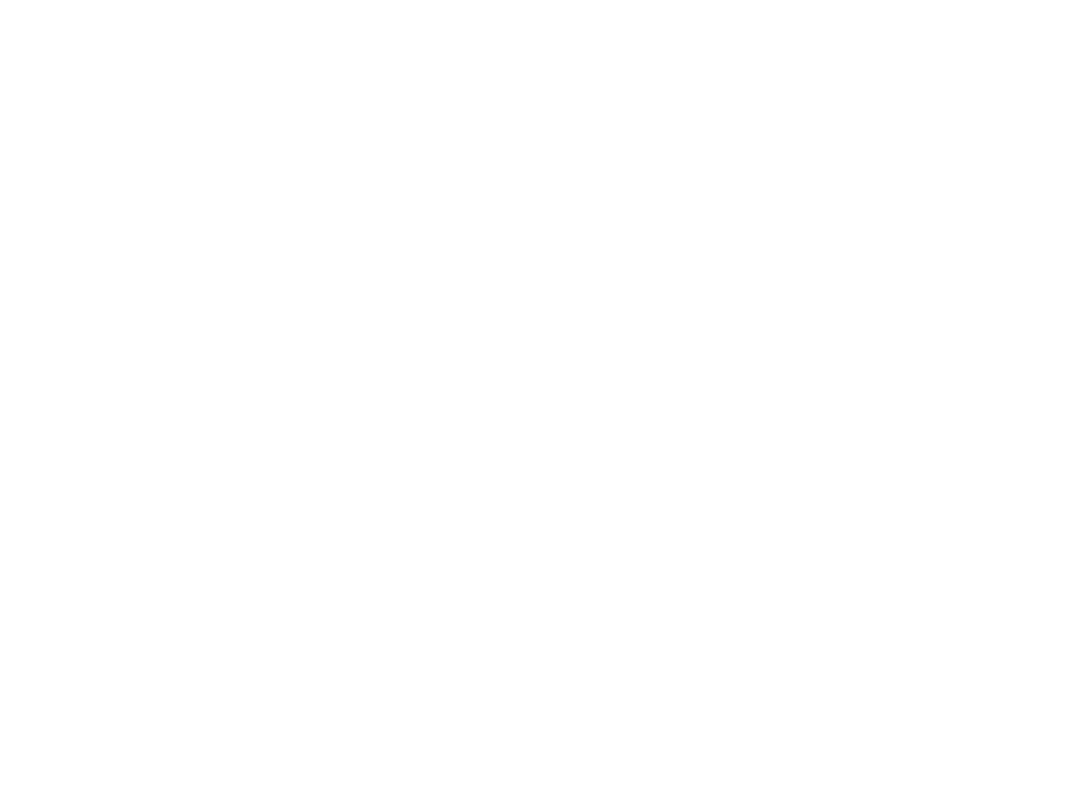
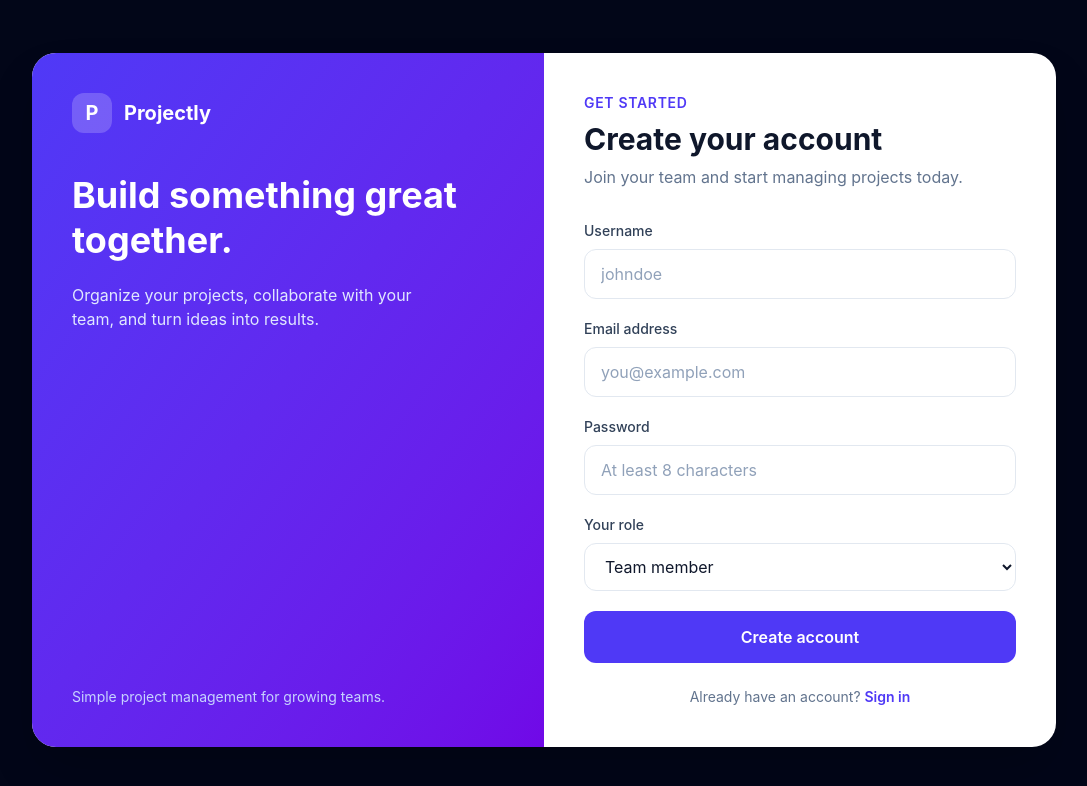
Before and after one commit to Abbas-shah10/project_management, a React (Vite) app in the folder frontend/: page /register in a window 1280 px wide. Before the commit this address had no page. Shown: the top 786 px of the page, without its empty margins (96-1183 px from the left). Built offline with nearby package versions, Linux system fonts and the light colour scheme.

Commit message:
feat: implement user authentication with login and signup functionality, update Header and Sidebar components to reflect user data

```diff
--- a/frontend/src/components/layout/Header.tsx
+++ b/frontend/src/components/layout/Header.tsx
@@ -4,8 +4,9 @@ import useAuthStore from "../../stores/authStore";
 export default function Header() {
   const user = useAuthStore((state) => state.user);
   return (
+    <>
       <header className="h-12 flex w-full items-center justify-between px-4 bg-[(--bg-primary)] border-b  shrink-0">
-      <div className="flex items-center gap-2">
+        <div className="flex justify-between items-center gap-2">
           <div className="relative hidden sm:block">
             <Search className="absolute left-2 top-1/2 -translate-y-1/2 w-3.5 h-3.5 text-[(--text-tertiary)]" />
             <input
@@ -15,15 +16,17 @@ export default function Header() {
             />
           </div>
 
+          <div>
             <button className="w-8 h-8 flex items-center justify-center rounded-md text-[(--text-secondary)] hover:bg-[(--bg-hover)] hover:text-[(--text-primary)] transition-colors relative cursor-pointer">
               <Bell className="w-4 h-4" />
               <span className="absolute top-1.5 right-1.5 w-1.5 h-1.5 bg-[(--danger)] rounded-full" />
             </button>
-
+          </div>
           <div className="w-7 h-7 rounded-full bg-[(--accent-primary)] flex items-center justify-center text-white text-[10px] font-bold cursor-pointer">
             {user.username?.charAt(0).toUpperCase()}
           </div>
         </div>
       </header>
+    </>
   );
 }
--- a/frontend/src/components/layout/Sidebar.tsx
+++ b/frontend/src/components/layout/Sidebar.tsx
@@ -8,11 +8,12 @@ import {
   ChevronLeft,
   ChevronRight,
 } from "lucide-react";
+import useAuthStore from "../../stores/authStore";
 
 const mainItems = [
   {
     label: "Dashboard",
-    to: "/dashboard",
+    to: "/",
     icon: LayoutDashboard,
   },
   {
@@ -35,7 +36,14 @@ const workspaceItems = [
   },
 ];
 
-export default function Sidebar({ sidebarOpen, toggleSidebar }) {
+interface SidebarProps {
+  sidebarOpen: boolean;
+  toggleSidebar: () => void;
+}
+
+export default function Sidebar({ sidebarOpen, toggleSidebar }: SidebarProps) {
+  const user = useAuthStore((state) => state.user);
+  const { logout } = useAuthStore();
   return (
     <aside
       className={`
@@ -118,8 +126,8 @@ export default function Sidebar({ sidebarOpen, toggleSidebar }) {
             </div>
 
             <div className="min-w-0">
-              <p className="truncate text-sm font-medium">Abbas</p>
-              <p className="text-xs text-slate-500">Admin</p>
+              <p className="truncate text-sm font-medium">{user?.username}</p>
+              <p className="text-xs text-slate-500">{user?.role}</p>
             </div>
           </div>
         )}
@@ -135,6 +143,7 @@ export default function Sidebar({ sidebarOpen, toggleSidebar }) {
             hover:text-red-400
             ${sidebarOpen ? "gap-3" : "justify-center"}
           `}
+          onClick={logout}
         >
           <LogOut size={18} />
 
@@ -145,8 +154,17 @@ export default function Sidebar({ sidebarOpen, toggleSidebar }) {
   );
 }
 
+interface SidebarItemProps {
+  item: {
+    label: string;
+    to: string;
+    icon: React.ComponentType<{ size: number; strokeWidth?: number }>;
+  };
+  sidebarOpen: boolean;
+}
+
 /* Reusable navigation item */
-function SidebarItem({ item, sidebarOpen }) {
+function SidebarItem({ item, sidebarOpen }: SidebarItemProps) {
   const Icon = item.icon;
 
   return (
--- a/frontend/src/components/ui/ThemeToggle.tsx
+++ /dev/null
@@ -1,20 +0,0 @@
-import { Sun, Moon } from 'lucide-react';
-import { useAppStore } from '../../stores/app-store';
-
-export default function ThemeToggle() {
-  const { theme, toggleTheme } = useAppStore();
-
-  return (
-    <button
-      onClick={toggleTheme}
-      className="w-8 h-8 flex items-center justify-center rounded-md text-[var(--text-secondary)] hover:bg-[var(--bg-hover)] hover:text-[var(--text-primary)] transition-colors cursor-pointer"
-      aria-label="Toggle theme"
-    >
-      {theme === 'light' ? (
-        <Moon className="w-4 h-4" />
-      ) : (
-        <Sun className="w-4 h-4" />
-      )}
-    </button>
-  );
-}
--- a/frontend/src/pages/auth/Login.tsx
+++ b/frontend/src/pages/auth/Login.tsx
@@ -1,5 +1,6 @@
 import { useState } from "react";
-import { useNavigate } from "react-router-dom";
+import { Link, useNavigate } from "react-router-dom";
+import useAuthStore from "../../stores/authStore";
 
 const Login = () => {
   const navigate = useNavigate();
@@ -7,11 +8,20 @@ const Login = () => {
   const [password, setPassword] = useState("");
   const [error, setError] = useState("");
   const [isSubmitting, setIsSubmitting] = useState(false);
+  const { login } = useAuthStore();
 
   const handleSubmit = async (event: React.FormEvent<HTMLFormElement>) => {
     event.preventDefault();
     setError("");
     setIsSubmitting(true);
+
+    try {
+      await login(email, password);
+      alert("User login successfully");
+      navigate("/");
+    } catch (error: any) {
+      console.log("error logging user", error.message);
+    }
   };
 
   return (
@@ -93,12 +103,12 @@ const Login = () => {
 
         <p className="mt-8 text-center text-sm text-slate-500">
           Don&apos;t have an account?{" "}
-          <a
-            href="#sign-up"
+          <Link
+            to="/register"
             className="font-semibold text-indigo-600 hover:text-indigo-500"
           >
             Sign up
-          </a>
+          </Link>
         </p>
       </section>
     </main>
--- /dev/null
+++ b/frontend/src/pages/auth/Signup.tsx
@@ -0,0 +1,143 @@
+import { useState } from "react";
+import { Link } from "react-router-dom";
+
+const Signup = () => {
+  const [username, setUsername] = useState("");
+  const [email, setEmail] = useState("");
+  const [password, setPassword] = useState("");
+  const [role, setRole] = useState("user");
+
+  return (
+    <main className="flex min-h-screen items-center justify-center bg-slate-950 px-4 py-12">
+      <div className="grid w-full max-w-5xl overflow-hidden rounded-3xl bg-white shadow-2xl md:grid-cols-2">
+        <section className="hidden bg-linear-to-br from-indigo-600 to-violet-700 p-10 text-white md:flex md:flex-col md:justify-between">
+          <div>
+            <div className="mb-10 flex items-center gap-3 text-xl font-bold">
+              <span className="flex h-10 w-10 items-center justify-center rounded-xl bg-white/20">
+                P
+              </span>
+              Projectly
+            </div>
+            <h1 className="text-4xl font-bold leading-tight">
+              Build something great together.
+            </h1>
+            <p className="mt-5 max-w-sm text-indigo-100">
+              Organize your projects, collaborate with your team, and turn ideas
+              into results.
+            </p>
+          </div>
+          <p className="text-sm text-indigo-200">
+            Simple project management for growing teams.
+          </p>
+        </section>
+
+        <section className="p-6 sm:p-10">
+          <div className="mx-auto max-w-md">
+            <div className="mb-8">
+              <p className="mb-2 text-sm font-semibold uppercase tracking-wider text-indigo-600">
+                Get started
+              </p>
+              <h2 className="text-3xl font-bold text-slate-900">
+                Create your account
+              </h2>
+              <p className="mt-2 text-slate-500">
+                Join your team and start managing projects today.
+              </p>
+            </div>
+
+            <form className="space-y-5">
+              <div>
+                <label
+                  htmlFor="username"
+                  className="mb-2 block text-sm font-medium text-slate-700"
+                >
+                  Username
+                </label>
+                <input
+                  id="username"
+                  type="text"
+                  value={username}
+                  onChange={(event) => setUsername(event.target.value)}
+                  placeholder="johndoe"
+                  required
+                  className="w-full rounded-xl border border-slate-200 px-4 py-3 text-slate-900 outline-none transition placeholder:text-slate-400 focus:border-indigo-500 focus:ring-4 focus:ring-indigo-100"
+                />
+              </div>
+              <div>
+                <label
+                  htmlFor="email"
+                  className="mb-2 block text-sm font-medium text-slate-700"
+                >
+                  Email address
+                </label>
+                <input
+                  id="email"
+                  type="email"
+                  value={email}
+                  onChange={(event) => setEmail(event.target.value)}
+                  placeholder="you@example.com"
+                  required
+                  className="w-full rounded-xl border border-slate-200 px-4 py-3 text-slate-900 outline-none transition placeholder:text-slate-400 focus:border-indigo-500 focus:ring-4 focus:ring-indigo-100"
+                />
+              </div>
+              <div>
+                <label
+                  htmlFor="password"
+                  className="mb-2 block text-sm font-medium text-slate-700"
+                >
+                  Password
+                </label>
+                <input
+                  id="password"
+                  type="password"
+                  value={password}
+                  onChange={(event) => setPassword(event.target.value)}
+                  placeholder="At least 8 characters"
+                  minLength={8}
+                  required
+                  className="w-full rounded-xl border border-slate-200 px-4 py-3 text-slate-900 outline-none transition placeholder:text-slate-400 focus:border-indigo-500 focus:ring-4 focus:ring-indigo-100"
+                />
+              </div>
+              <div>
+                <label
+                  htmlFor="role"
+                  className="mb-2 block text-sm font-medium text-slate-700"
+                >
+                  Your role
+                </label>
+                <select
+                  id="role"
+                  value={role}
+                  onChange={(event) => setRole(event.target.value)}
+                  className="w-full rounded-xl border border-slate-200 bg-white px-4 py-3 text-slate-900 outline-none focus:border-indigo-500 focus:ring-4 focus:ring-indigo-100"
+                >
+                  <option value="user">Team member</option>
+                  <option value="manager">Project manager</option>
+                  <option value="admin">Administrator</option>
+                </select>
+              </div>
+              <button
+                type="submit"
+                className="w-full rounded-xl bg-indigo-600 px-4 py-3.5 font-semibold text-white transition hover:bg-indigo-700 focus:outline-none focus:ring-4 focus:ring-indigo-200"
+              >
+                Create account
+              </button>
+            </form>
+
+            <p className="mt-6 text-center text-sm text-slate-500">
+              Already have an account?{" "}
+              <Link
+                to="/login"
+                className="font-semibold text-indigo-600 hover:text-indigo-700"
+              >
+                Sign in
+              </Link>
+            </p>
+          </div>
+        </section>
+      </div>
+    </main>
+  );
+};
+
+export default Signup;
--- a/frontend/src/routes/ProtectedRoutes.tsx
+++ b/frontend/src/routes/ProtectedRoutes.tsx
@@ -1,9 +1,9 @@
 import { Navigate, Outlet } from "react-router-dom";
 
 const ProtectedRoutes = () => {
-  const token = localStorage.getItem("token");
+  const accessToken = localStorage.getItem("accessToken");
 
-  if (!token) {
+  if (!accessToken) {
     return <Navigate to="/login" replace />;
   }
   return <Outlet />;
--- a/frontend/src/routes/appRoutes.tsx
+++ b/frontend/src/routes/appRoutes.tsx
@@ -4,12 +4,14 @@ import AppLayout from "../components/layout/AppLayout";
 import Projects from "../pages/projects/Projects";
 import Login from "../pages/auth/Login";
 import ProtectedRoutes from "./ProtectedRoutes";
+import Signup from "../pages/auth/Signup";
 
 const AppRoutes = () => {
   return (
     <Routes>
       {/* Auth Routes */}
       <Route path="/login" element={<Login />} />
+      <Route path="/register" element={<Signup />} />
 
       {/* Protected Routes */}
       <Route element={<ProtectedRoutes />}>
```
Also changed, not shown: frontend/src/stores/authStore.ts (+35 -8 lines). Lines whose indentation alone changed are shown as unchanged.
